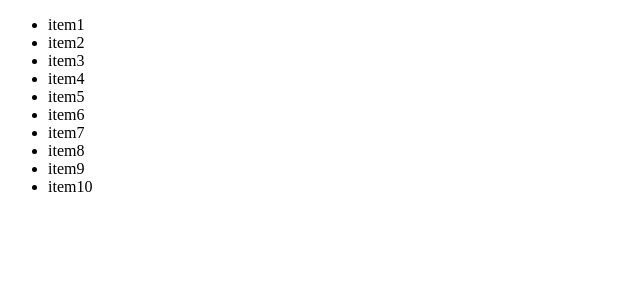
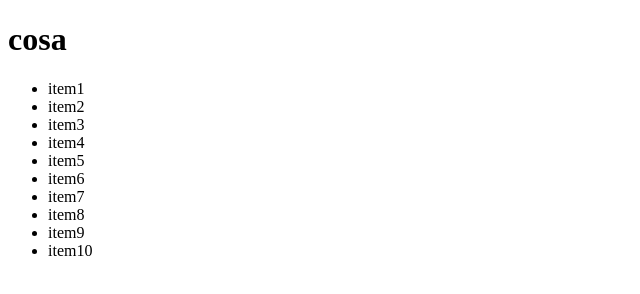
Before and after one commit to ovmanu/CursoGit, a plain HTML site: page index.html in a window 1280 px wide. Shown: the whole page, without its empty margins (0-640 px from the left). Drawn offline with Linux system fonts and the light colour scheme.

Commit message:
V0.0.2 - primera version, a ver q hace esto

```diff
--- a/index.html
+++ b/index.html
@@ -7,6 +7,7 @@
     <title>Ejemplo html en git</title>
 </head>
 <body>
+    <h1>cosa</h1>
     <ul>
         <li>item1</li>
         <li>item2</li>
```
